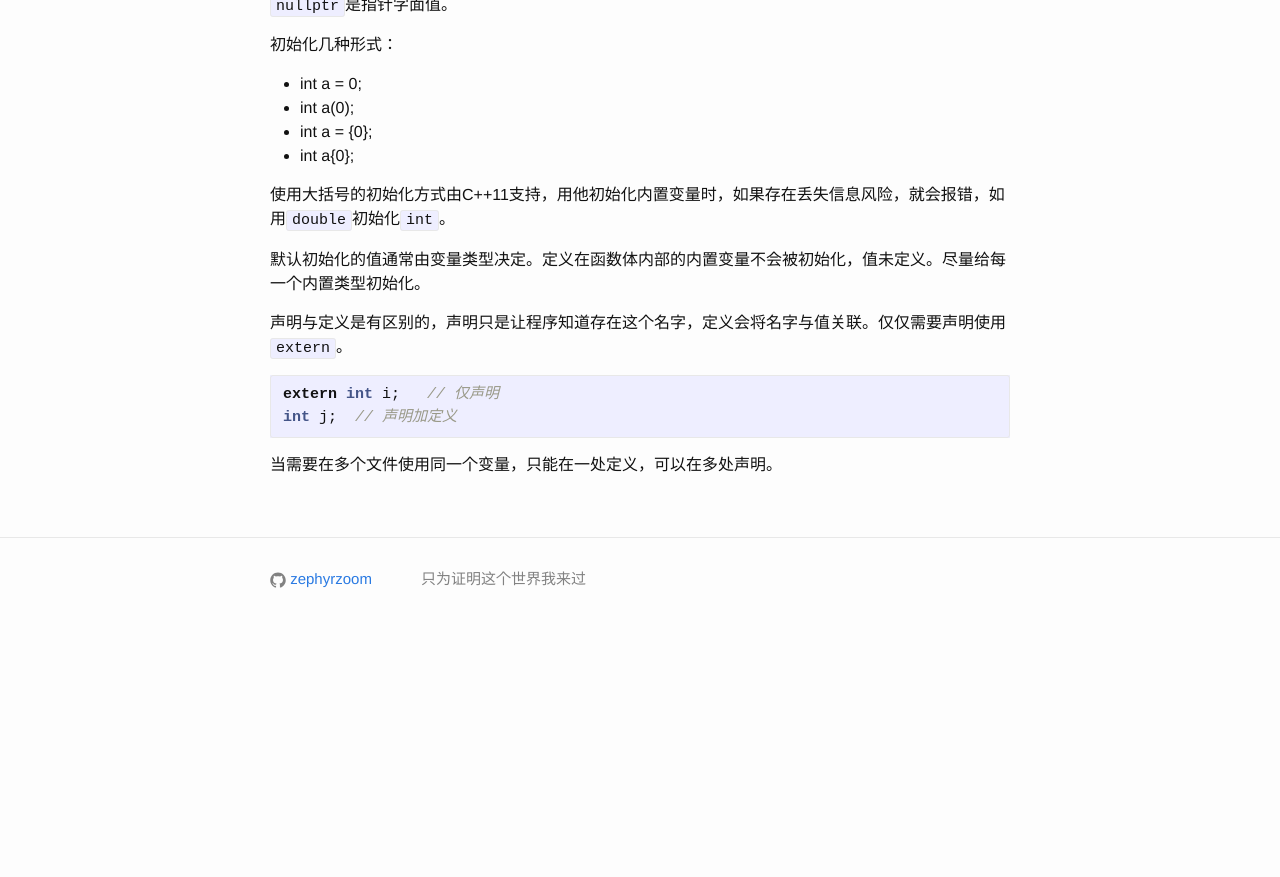
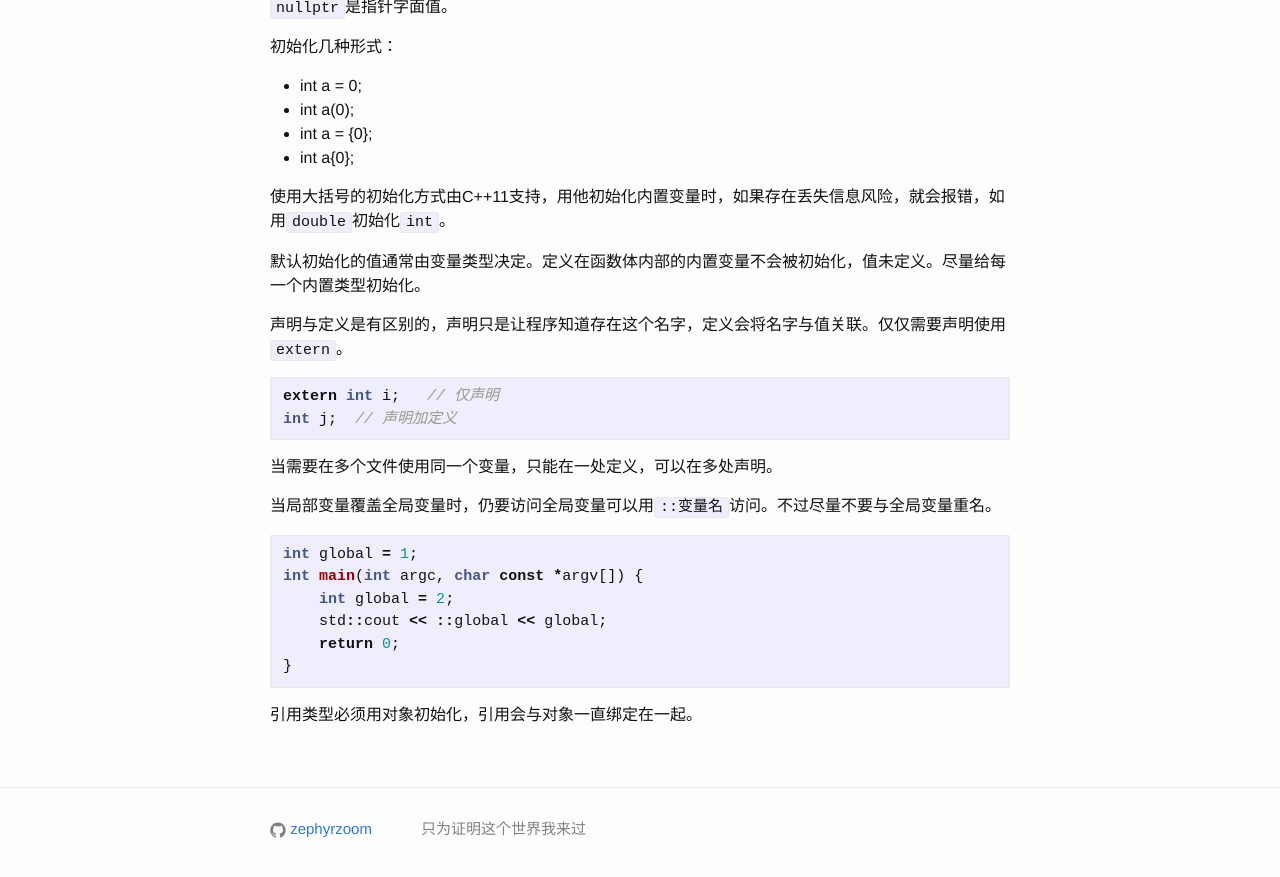
Before and after one commit to zephyrzoom/zephyrzoom.github.io, a Jekyll site: the page built from _posts/2016-08-11-cpp.md, in a window 1280 px wide and 900 px high, scrolled down 1630 px. Shown: the top 877 px of the window. Built offline with Jekyll 4.4.1, drawn with Linux system fonts in a browser that asks for light colours; before the commit the page ends 2281 px from its top, so only the background shows below that.

Commit message:
update cpp

````diff
--- a/_posts/2016-08-11-cpp.md
+++ b/_posts/2016-08-11-cpp.md
@@ -5,6 +5,7 @@ date: 2016-08-11 16:34:00 +0800
 ---
 
 ### 开始
+---
 
 IO操作时，输入和输出数据会保存在缓冲区中，可以显示刷新缓冲区，读取`cin`会刷新`cout`，程序异常终止也会刷新`cout`。
 `endl`可以结束当前行，并将缓冲区内容刷新到设备中。
@@ -14,11 +15,10 @@ while(std::cin >> value)
 ```
 循环执行过程中，不断检测流的状态，遇到错误或者文件结束符才会结束，Linux中的文件结束符是Ctrl+D。
 
+### 变量和基本类型
 ---
 
-### 变量和基本类型
-
-类型         | 最小宽度
+类型        | 最小宽度
 ------------|-----------
 bool        | 未定义
 char        | 8位
@@ -91,3 +91,16 @@ extern int i;   // 仅声明
 int j;  // 声明加定义
 ```
 当需要在多个文件使用同一个变量，只能在一处定义，可以在多处声明。
+
+当局部变量覆盖全局变量时，仍要访问全局变量可以用`::变量名`访问。不过尽量不要与全局变量重名。
+
+```c++
+int global = 1;
+int main(int argc, char const *argv[]) {
+    int global = 2;
+    std::cout << ::global << global;
+    return 0;
+}
+```
+
+引用类型必须用对象初始化，引用会与对象一直绑定在一起。
````
